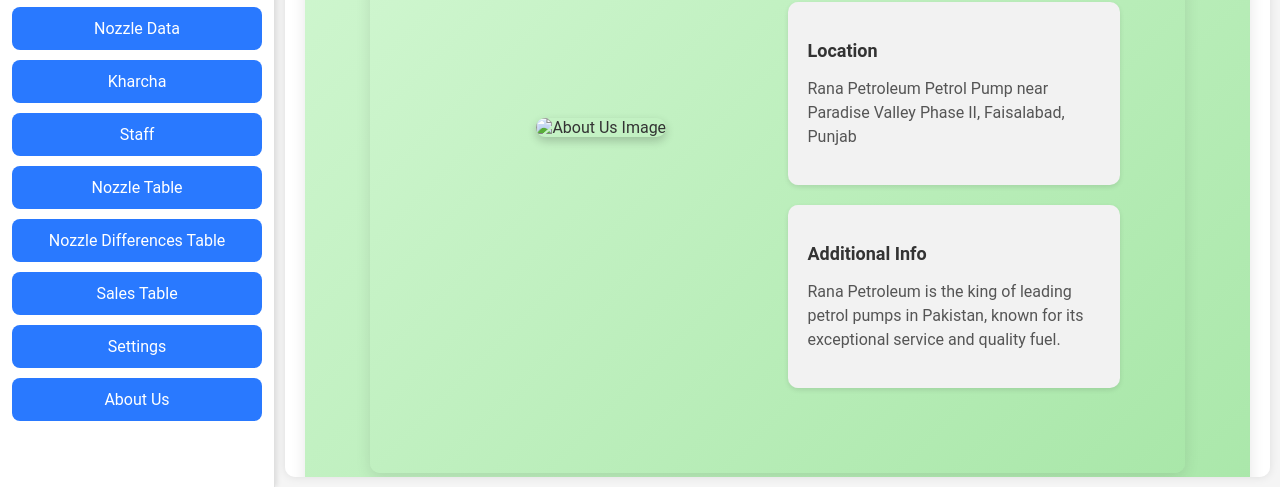
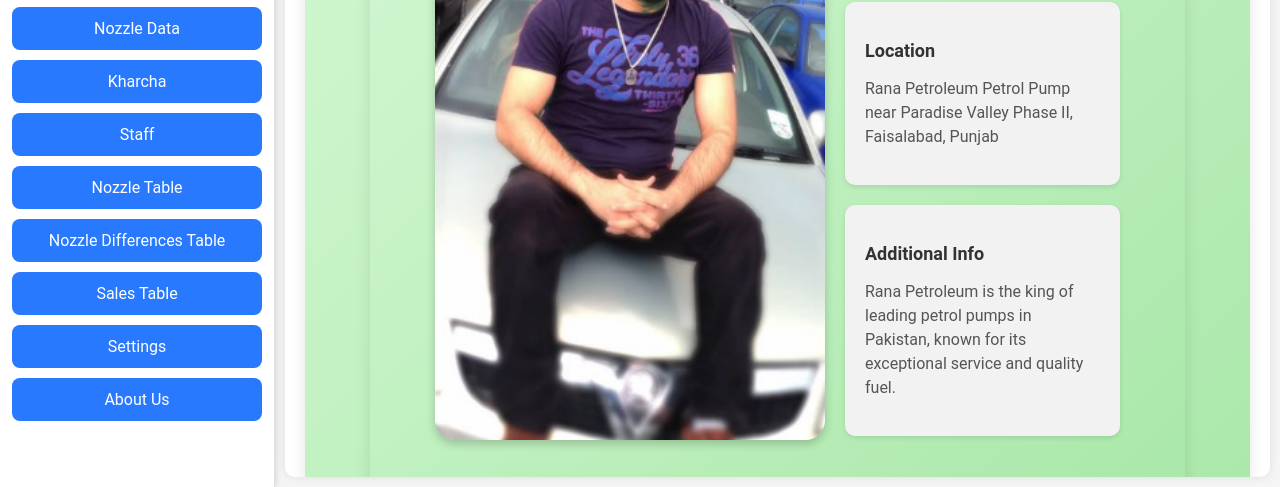
Before and after one commit to SaadARazzaq/Rana-Petrolium, a plain HTML site: page Rana_Petroleum/index.html in a window 1280 px wide. Both pictures are taken after a click on the link "About Us". Shown: the part 313-800 px from the top of the page. Drawn offline with Linux system fonts and the light colour scheme.

Commit message:
Update index.html

```diff
--- a/Rana_Petroleum/index.html
+++ b/Rana_Petroleum/index.html
@@ -82,7 +82,7 @@
             <div class="about-us-container">
                 <div class="about-us-content">
                     <div class="image-container">
-                        <img src="static\Rana_Picture.png" alt="About Us Image">
+                        <img src="Rana_Picture.png" alt="About Us Image">
                     </div>
                     <div class="info-cards">
                         <div class="info-card">
```
